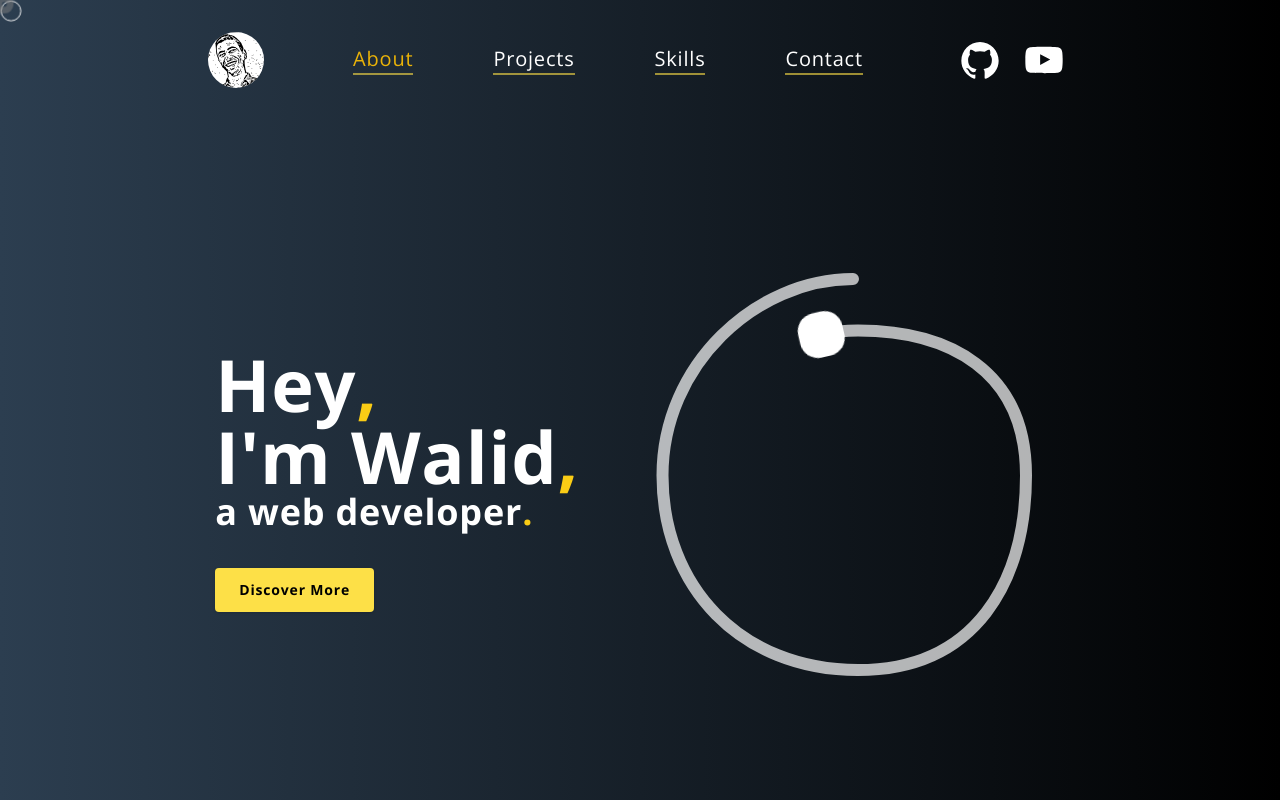
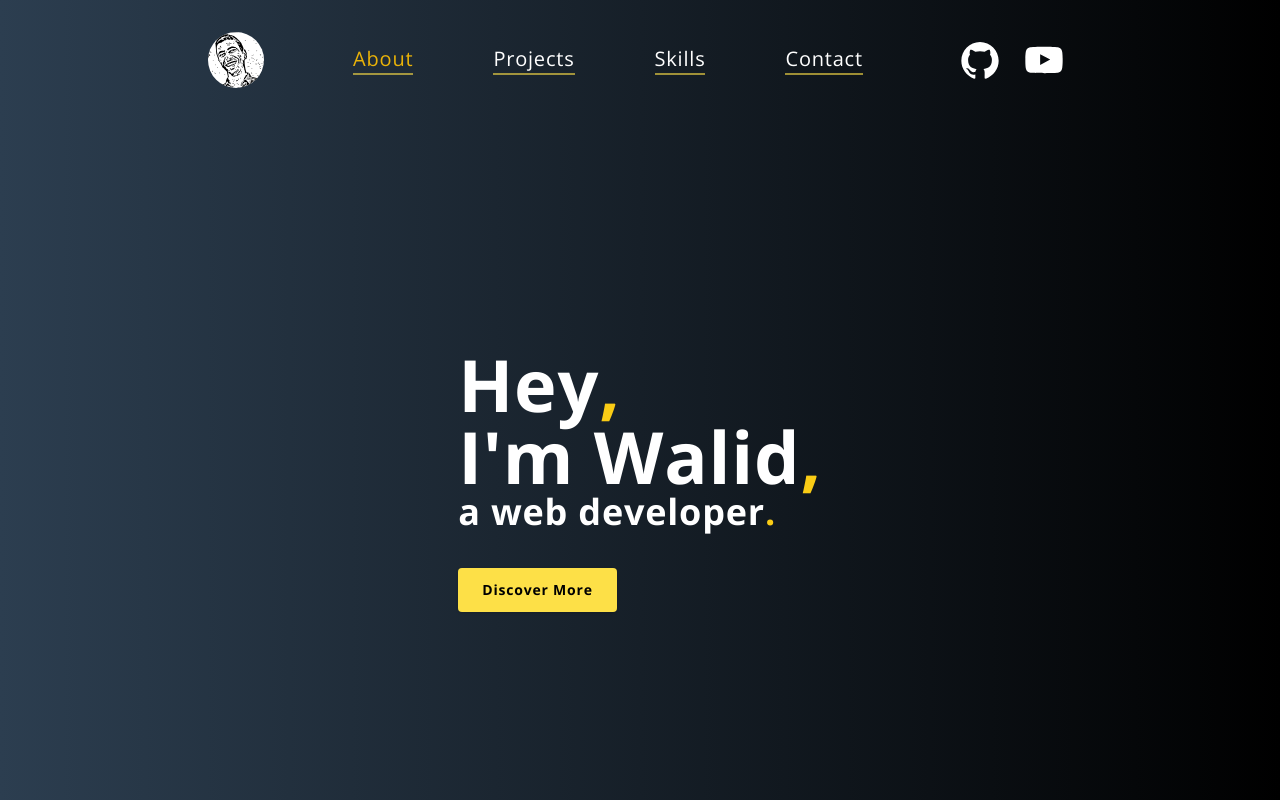
Before and after one commit to Walidhamdidev/Next.js_portfolio, a Next.js app: page / in a window 1280 px wide. Shown: the top 800 px of the page. Built offline with nearby package versions, Linux system fonts and the light colour scheme.

Commit message:
git ride of some the animation that make the website a bit slow

```diff
--- a/components/About.js
+++ b/components/About.js
@@ -79,7 +79,7 @@ function About() {
         </motion.button>
       </div>
 
-      <div className=" relative hidden md:block">
+      {/* <div className=" relative hidden md:block">
         <svg xmlns="http://www.w3.org/2000/svg" width="451" height="437">
           <motion.path
             d="M 239 17 C 142 17 48.5 103 48.5 213.5 C 48.5 324 126 408 244 408 C 362 408 412 319 412 213.5 C 412 108 334 68.5 244 68.5 C 154 68.5 102.68 135.079 99 213.5 C 95.32 291.921 157 350 231 345.5 C 305 341 357.5 290 357.5 219.5 C 357.5 149 314 121 244 121 C 174 121 151.5 167 151.5 213.5 C 151.5 260 176 286.5 224.5 286.5 C 273 286.5 296.5 253 296.5 218.5 C 296.5 184 270 177 244 177 C 218 177 197 198 197 218.5 C 197 239 206 250.5 225.5 250.5 C 245 250.5 253 242 253 218.5"
@@ -98,7 +98,7 @@ function About() {
           animate={{ offsetDistance: "100%", scale: 1 }}
           transition={transition}
         />
-      </div>
+      </div> */}
     </motion.div>
   );
 }
--- a/components/Layout.js
+++ b/components/Layout.js
@@ -6,7 +6,7 @@ import Navbar from "./Navbar";
 export default function Layout({ children }) {
   return (
     <>
-      <CustomCursor />
+      {/* <CustomCursor /> */}
       <Navbar />
       <motion.div
         initial="pageInitial"
--- a/styles/globals.css
+++ b/styles/globals.css
@@ -9,7 +9,7 @@ body {
 }
 /* for custom cursor */
 
-.cursor {
+/* .cursor {
   width: 22px;
   height: 22px;
   border: 1px solid white;
@@ -69,7 +69,7 @@ body {
 .expand {
   animation: cursorAnim3 0.5s forwards;
   background: white;
-}
+} */
 
 /* for scroll style */
 
@@ -87,7 +87,7 @@ body {
 
 /* for box hero */
 
-.box {
+/* .box {
   width: 25px;
   height: 25px;
   border-radius: 10px;
@@ -98,4 +98,4 @@ body {
   offset-path: path(
     "M 239 17 C 142 17 48.5 103 48.5 213.5 C 48.5 324 126 408 244 408 C 362 408 412 319 412 213.5 C 412 108 334 68.5 244 68.5 C 154 68.5 102.68 135.079 99 213.5 C 95.32 291.921 157 350 231 345.5 C 305 341 357.5 290 357.5 219.5 C 357.5 149 314 121 244 121 C 174 121 151.5 167 151.5 213.5 C 151.5 260 176 286.5 224.5 286.5 C 273 286.5 296.5 253 296.5 218.5 C 296.5 184 270 177 244 177 C 218 177 197 198 197 218.5 C 197 239 206 250.5 225.5 250.5 C 245 250.5 253 242 253 218.5"
   );
-}
+} */
```
